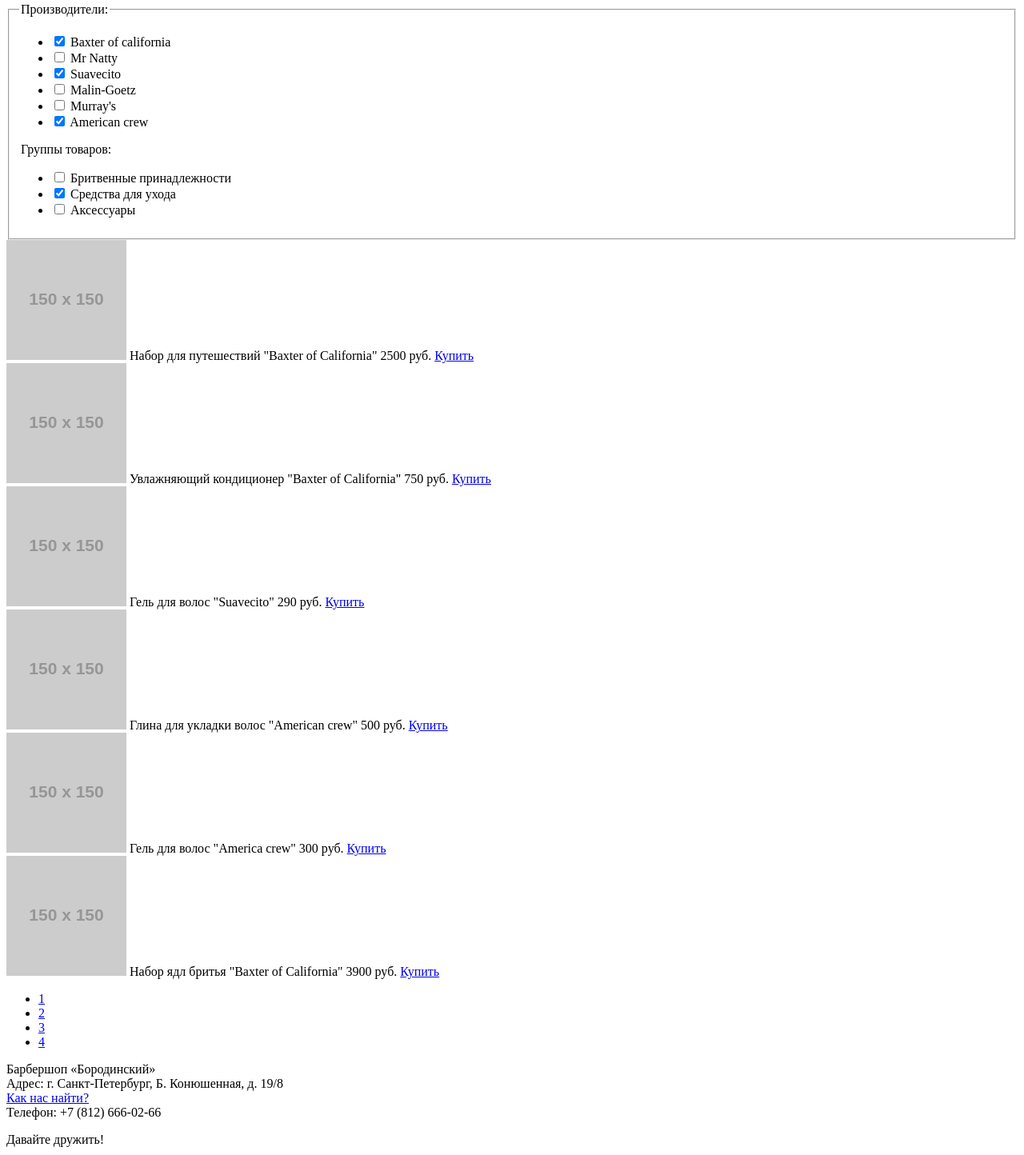
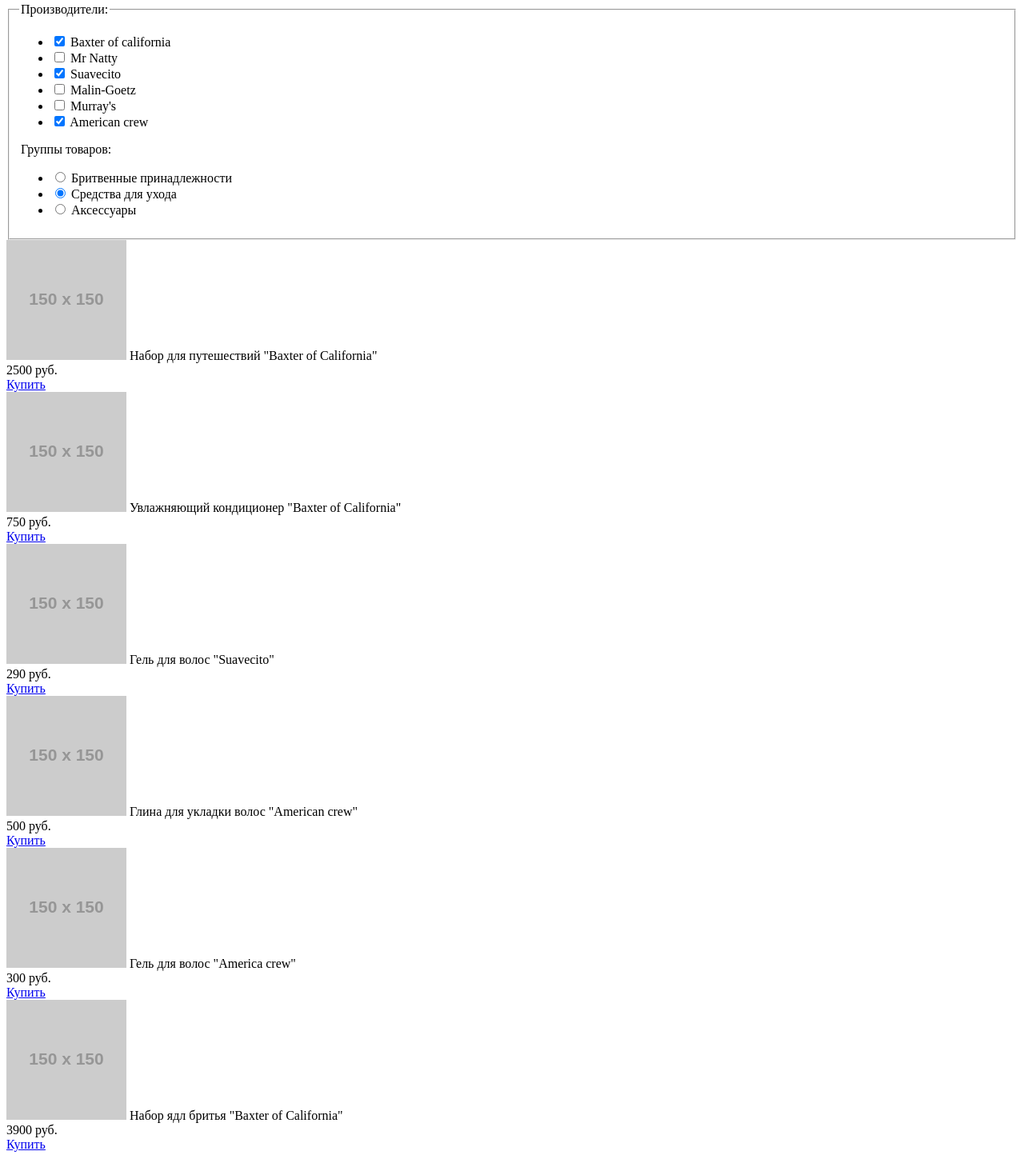
Before and after one commit to Artwest/118371-barbershop, a plain HTML site: page catalog.html in a window 1280 px wide. Shown: the part 323-1767 px from the top of the page at 80% size. Drawn offline with Linux system fonts and the light colour scheme; placeholder pictures from the web are drawn by us.

Commit message:
Update catalog.html

```diff
--- a/catalog.html
+++ b/catalog.html
@@ -87,15 +87,15 @@
               <legend>Группы товаров:</legend>
                 <ul>
                   <li>
-                    <input type="checkbox" id="group-1" name="shaving accessories">
+                    <input type="radio" id="group-1" name="shaving accessories">
                     <label for="group-1">Бритвенные принадлежности</label>
                   </li>
                   <li>
-                    <input type="checkbox" checked id="group-2" name="care-for">
+                    <input type="radio" checked id="group-2" name="care-for">
                     <label for="group-2">Средства для ухода</label>
                   </li>
                   <li>
-                    <input type="checkbox" id="group-3" name="accessories">
+                    <input type="radio" id="group-3" name="accessories">
                     <label for="group-3">Аксессуары</label>
                   </li>
                 </ul>
@@ -107,38 +107,38 @@
           <div class="merch">
             <img src="http://placehold.it/150*100" alt="Набор для путешествий Baxter of Califronia">
             <span>Набор для путешествий "Baxter of California"</span>
-                <span class="price">2500 руб.</span>
-                <a class="buy-button" href="#">Купить</a>
+            <div class="price">2500 руб.</div>
+            <div class="buy-button"><a href="#">Купить</a></div>
           </div>
           <div class="merch">
             <img src="http://placehold.it/150*100" alt="Увлажняющий кондиционер Baxter of California">
             <span>Увлажняющий кондиционер "Baxter of California"</span>
-                <span class="price">750 руб.</span>
-                <a class="buy-button" href="#">Купить</a>
+            <div class="price">750 руб.</div>
+            <div class="buy-button"><a href="#">Купить</a></div>
           </div>
           <div class="merch">
             <img src="http://placehold.it/150*100" alt="Гель для волос Suavecito">
             <span>Гель для волос "Suavecito"</span>
-                <span class="price">290 руб.</span>
-                <a class="buy-button" href="#">Купить</a>
+            <div class="price">290 руб.</div>
+            <div class="buy-button"><a href="#">Купить</a></div>
           </div>
           <div class="merch">
             <img src="http://placehold.it/150*100" alt="Глина для укладки волос American crew">
             <span>Глина для укладки волос "American crew"</span>
-                <span class="price">500 руб.</span>
-                <a class="buy-button" href="#">Купить</a>
+            <div class="price">500 руб.</div>
+            <div class="buy-button"><a href="#">Купить</a></div>
           </div>
           <div class="merch">
             <img src="http://placehold.it/150*100" alt="Гель для волос America crew">
             <span>Гель для волос "America crew"</span>
-                <span class="price">300 руб.</span>
-                <a class="buy-button" href="#">Купить</a>
+            <div class="price">300 руб.</div>
+            <div class="buy-button"><a href="#">Купить</a></div>
           </div>
           <div class="merch">
             <img src="http://placehold.it/150*100" alt="Набор ядл бритья Baxter of California">
             <span>Набор ядл бритья "Baxter of California"</span>
-                <span class="price">3900 руб.</span>
-                <a class="buy-button" href="#">Купить</a>
+            <div class="price">3900 руб.</div>
+            <div class="buy-button"><a href="#">Купить</a></div>
           </div>
         </div>
         <div class="merch-navigation">
```
Lines whose indentation alone changed are shown as unchanged.
